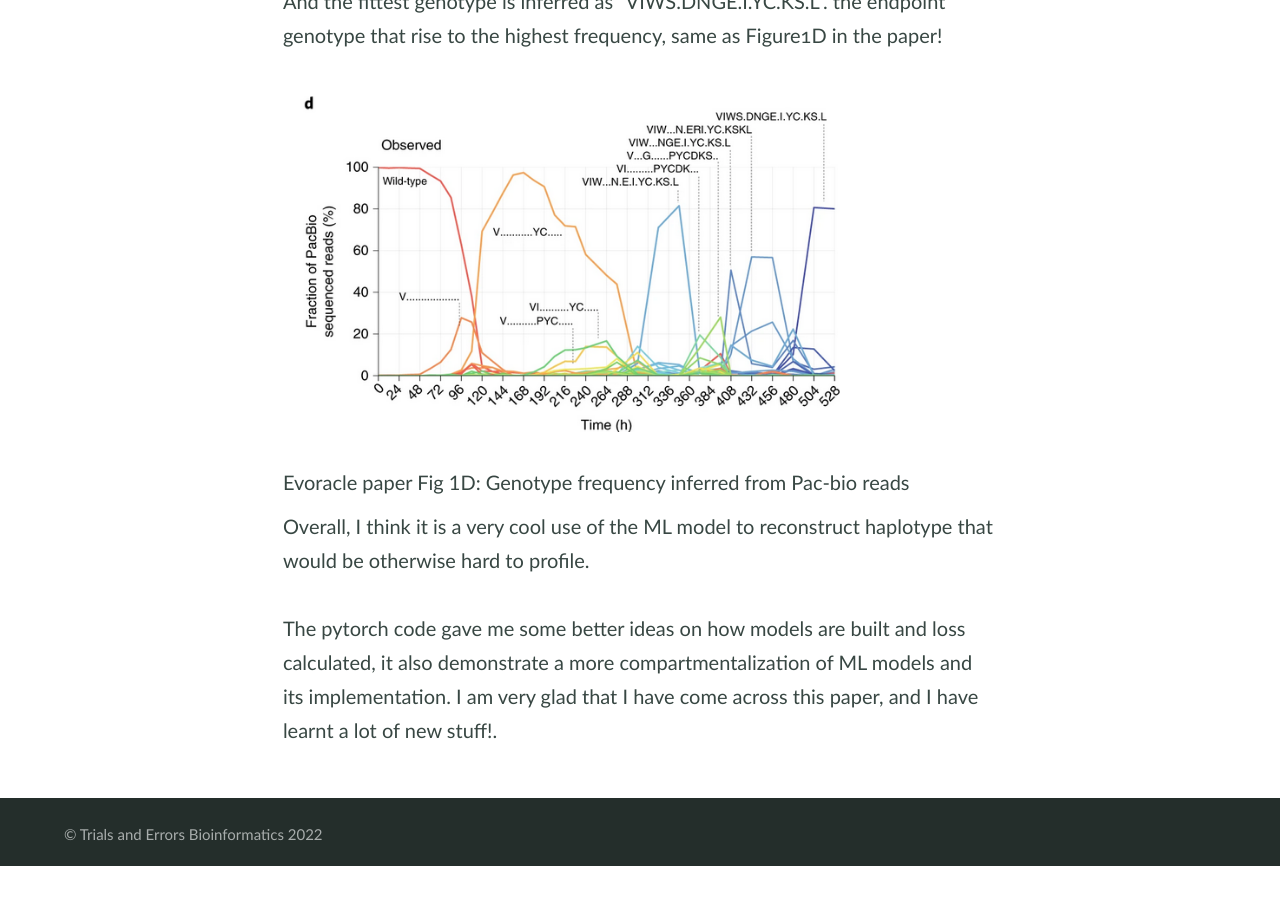
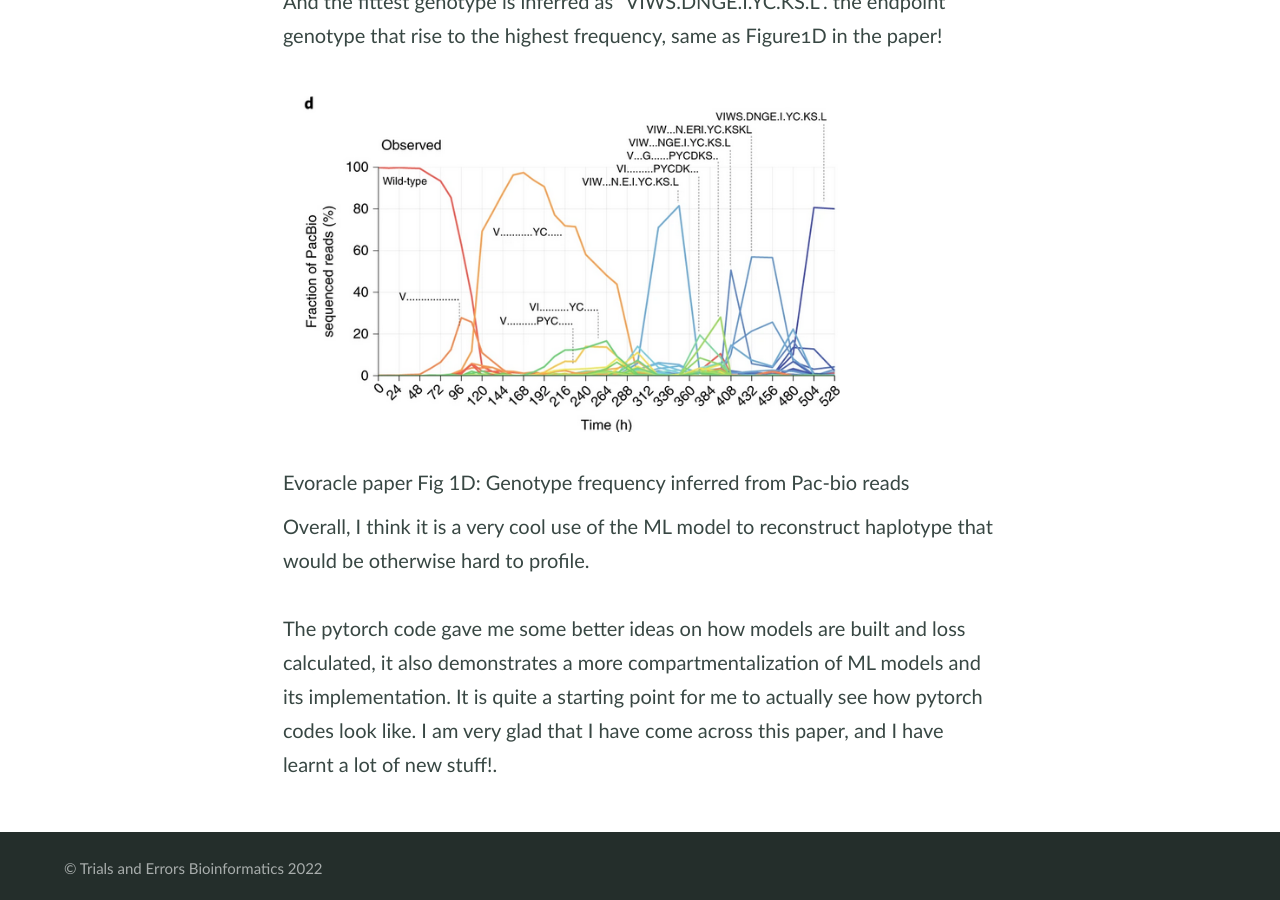
Before and after one commit to AthenACHY/AthenACHY.github.io, a Jekyll site: the page built from _posts/2022-02-18-evoracle.md, in a window 1280 px wide and 900 px high, scrolled down 26282 px. Built offline with Jekyll 4.4.1, drawn with Linux system fonts in a browser that asks for light colours; before the commit the page ends 27148 px from its top, so only the background shows below that.

Commit message:
Add files via upload

```diff
--- a/_posts/2022-02-18-evoracle.md
+++ b/_posts/2022-02-18-evoracle.md
@@ -731,7 +731,10 @@ And the fittest genotype is inferred as "VIWS.DNGE.I.YC.KS.L". the endpoint geno
 </figure>
 
 
+
+
 Overall, I think it is a very cool use of the ML model to reconstruct haplotype that would be otherwise hard to profile.
 
-The pytorch code gave me some better ideas on how models are built and loss calculated, it also demonstrate a more compartmentalization of ML models and its implementation.
+The pytorch code gave me some better ideas on how models are built and loss calculated, it also demonstrates a more compartmentalization of ML models and its implementation.
+It is quite a starting point for me to actually see how pytorch codes look like.
 I am very glad that I have come across this paper, and I have learnt a lot of new stuff!.
```
